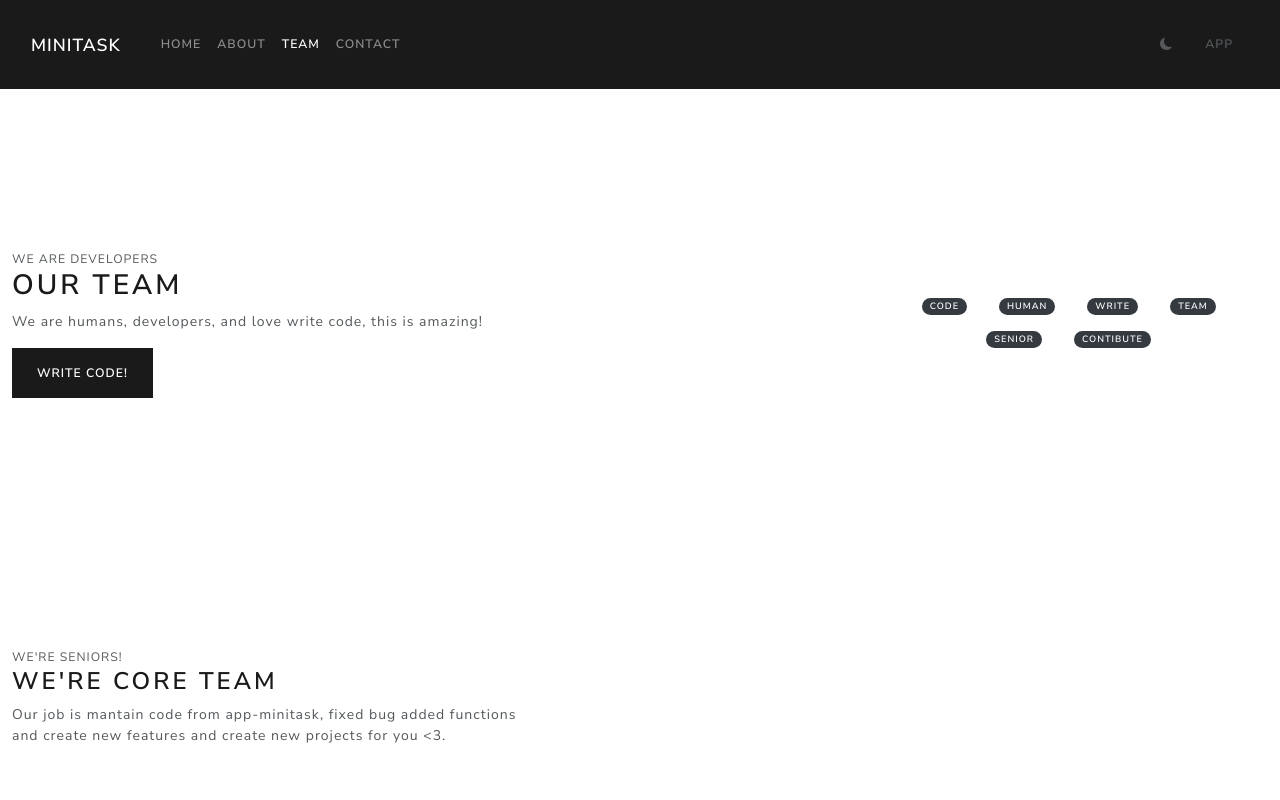
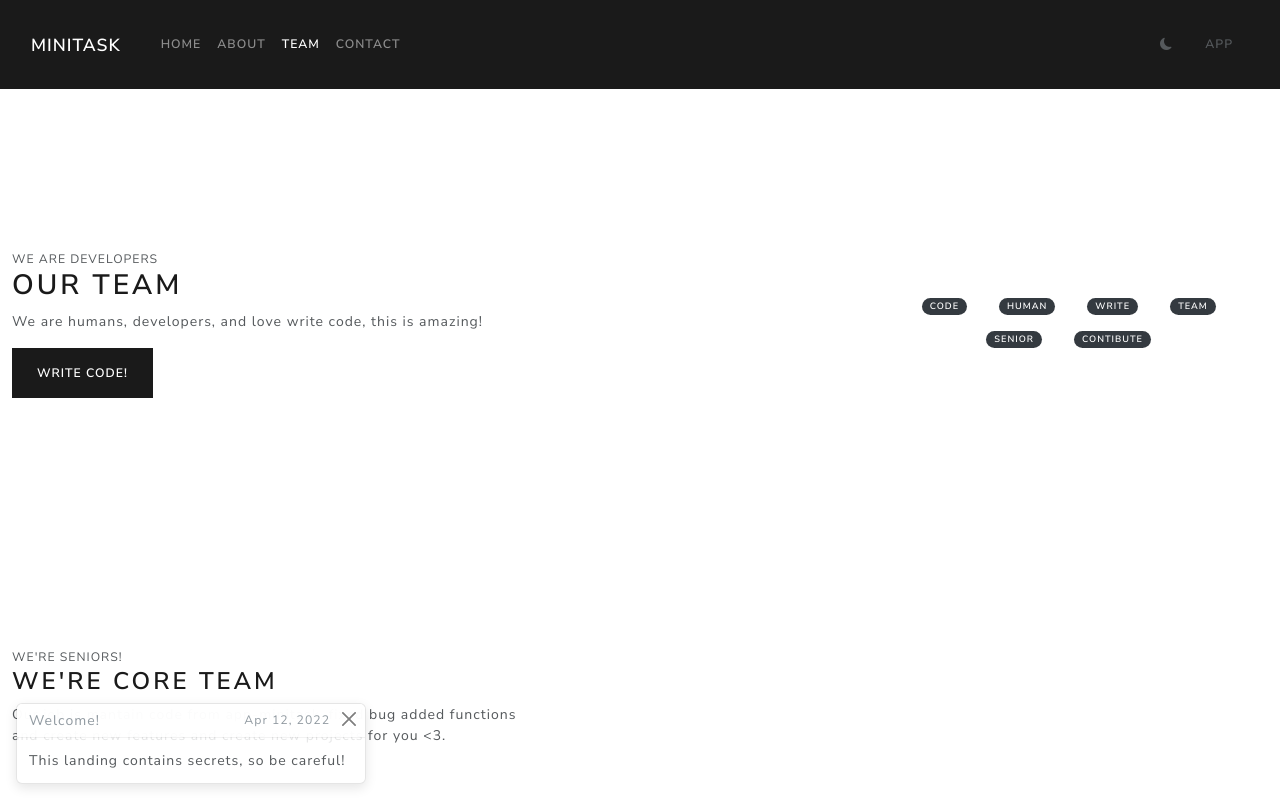
Before and after one commit to moisesarrona/app-minitask, an Angular app: page /team in a window 1280 px wide. Shown: the top 800 px of the page. Built offline with nearby package versions, Linux system fonts and the light colour scheme.

Commit message:
Informative toast is added

```diff
--- a/src/app/system/landing/landing.module.ts
+++ b/src/app/system/landing/landing.module.ts
@@ -8,7 +8,7 @@ import { TeamComponent } from './components/team/team.component';
 import { FooterComponent } from './shared/landing-template/footer/footer.component';
 import { HeaderComponent } from './shared/landing-template/header/header.component';
 import { LandingTemplateComponent } from './shared/landing-template/landing-template.component';
-
+import { ToastNotificationComponent } from './shared/toast-notification/toast-notification.component';
 
 @NgModule({
   declarations: [
@@ -18,6 +18,7 @@ import { LandingTemplateComponent } from './shared/landing-template/landing-temp
     HomeComponent,
     AboutComponent,
     TeamComponent,
+    ToastNotificationComponent,
   ],
   imports: [
     CommonModule,
--- /dev/null
+++ b/src/app/system/landing/models/toast.interface.ts
@@ -0,0 +1,5 @@
+export interface ToastI {
+    title?: string,
+    description?: string,
+    time?: any,
+}
--- a/src/app/system/landing/shared/landing-template/landing-template.component.html
+++ b/src/app/system/landing/shared/landing-template/landing-template.component.html
@@ -3,6 +3,10 @@
 
 <div [ngClass]="{'dark-mode': themeDark}">
     <router-outlet></router-outlet>
+
+    <!-- Toats APP -->
+    <app-toast-notification
+        [data]="dataToast"></app-toast-notification>
 </div>
 
 <app-footer></app-footer>
--- a/src/app/system/landing/shared/landing-template/landing-template.component.ts
+++ b/src/app/system/landing/shared/landing-template/landing-template.component.ts
@@ -1,4 +1,5 @@
 import { Component, OnInit } from '@angular/core';
+import { ToastI } from '../../models/toast.interface';
 
 @Component({
   selector: 'app-landing-template',
@@ -6,7 +7,12 @@ import { Component, OnInit } from '@angular/core';
 })
 export class LandingTemplateComponent implements OnInit {
 
-  public themeDark: boolean = false
+  public themeDark: boolean = false;
+  public dataToast: ToastI = {
+    title: "Welcome!",
+    description: "This landing contains secrets, so be careful!",
+    time: new Date()
+  }
 
   constructor() { }
 
--- /dev/null
+++ b/src/app/system/landing/shared/toast-notification/toast-notification.component.html
@@ -0,0 +1,14 @@
+<div class="toast-container position-fixed bottom-0 start-0 p-3">
+    <div class="toast" role="alert" aria-live="assertive" aria-atomic="true" [ngClass]="{'fade show showin': isVisible}">
+        <div class="toast-header">
+            <strong class="me-auto">{{ data.title }}</strong>
+            <small>{{ data.time | date }}</small>
+            <button type="button" class="btn-close ms-2 mb-1" data-bs-dismiss="toast" aria-label="Close">
+                <span aria-hidden="true"></span>
+            </button>
+        </div>
+        <div class="toast-body">
+            {{ data.description }}
+        </div>
+    </div>
+</div>
--- /dev/null
+++ b/src/app/system/landing/shared/toast-notification/toast-notification.component.ts
@@ -0,0 +1,28 @@
+import { Component, Input, OnInit } from '@angular/core';
+import { ToastI } from '../../models/toast.interface';
+
+@Component({
+  selector: 'app-toast-notification',
+  templateUrl: './toast-notification.component.html',
+})
+export class ToastNotificationComponent implements OnInit {
+  @Input() data: ToastI = {}
+
+  public isVisible = false;
+
+  constructor() { }
+
+  ngOnInit(): void {
+    this.showToast();
+  }
+
+  public showToast = (): void => {
+    setTimeout(() => {
+      this.isVisible = true;
+      setTimeout(() => {
+        this.isVisible = false;
+      }, 5500);
+    }, 800);
+  }
+
+}
--- a/src/styles.css
+++ b/src/styles.css
@@ -1,12 +1,31 @@
 /* You can add global styles to this file, and also import other style files */
+/* - - - - -
+
+    R O O T
+
+- - - - - */
+:root {
+    /* --- colors --- */
+    --color-primary: #1a1a1a;
+    --color-secondary: #343a40;
+    --color-white: #fafafa;
+    --color-black: #000;
+
+    --color-primary-rgba: rgb(26, 26, 26, 0.5);
+    --color-secondary-rgba: rgb(52, 58, 64, 0.5);
+    --color-white-rgba: rgb(250, 250, 250, 0.5);
+    --color-black-rgba: rgb(0, 0, 0, 0.5);
+}
+
+
 /* - - - - -
 
     D A R K  M O D E
 
 - - - - - */
 .dark-mode {
-    background-color: #1a1a1a !important;
-    color: #fff !important;
+    background-color: var(--color-primary) !important;
+    color: var(--color-white) !important;
 }
 
 .dark-mode h1,
@@ -18,13 +37,21 @@
 .dark-mode p,
 .dark-mode a,
 .dark-mode .card {
-    color: #ffffff !important;
+    color: var(--color-white) !important;
 }
 
 .dark-mode .btn.btn-primary {
-    background-color: #343a40 !important;
+    background-color: var(--color-secondary) !important;
 }
 
 .dark-mode .card {
-    background-color: #1a1a1a !important;
+    background-color: var(--color-primary) !important;
 }
+
+.dark-mode .toast,
+.dark-mode .toast-header {
+    background-color: var(--color-primary) !important;
+}
+.dark-mode .toast {
+    border: 1px solid rgb(0, 128, 0, 0.5);
+}
```
